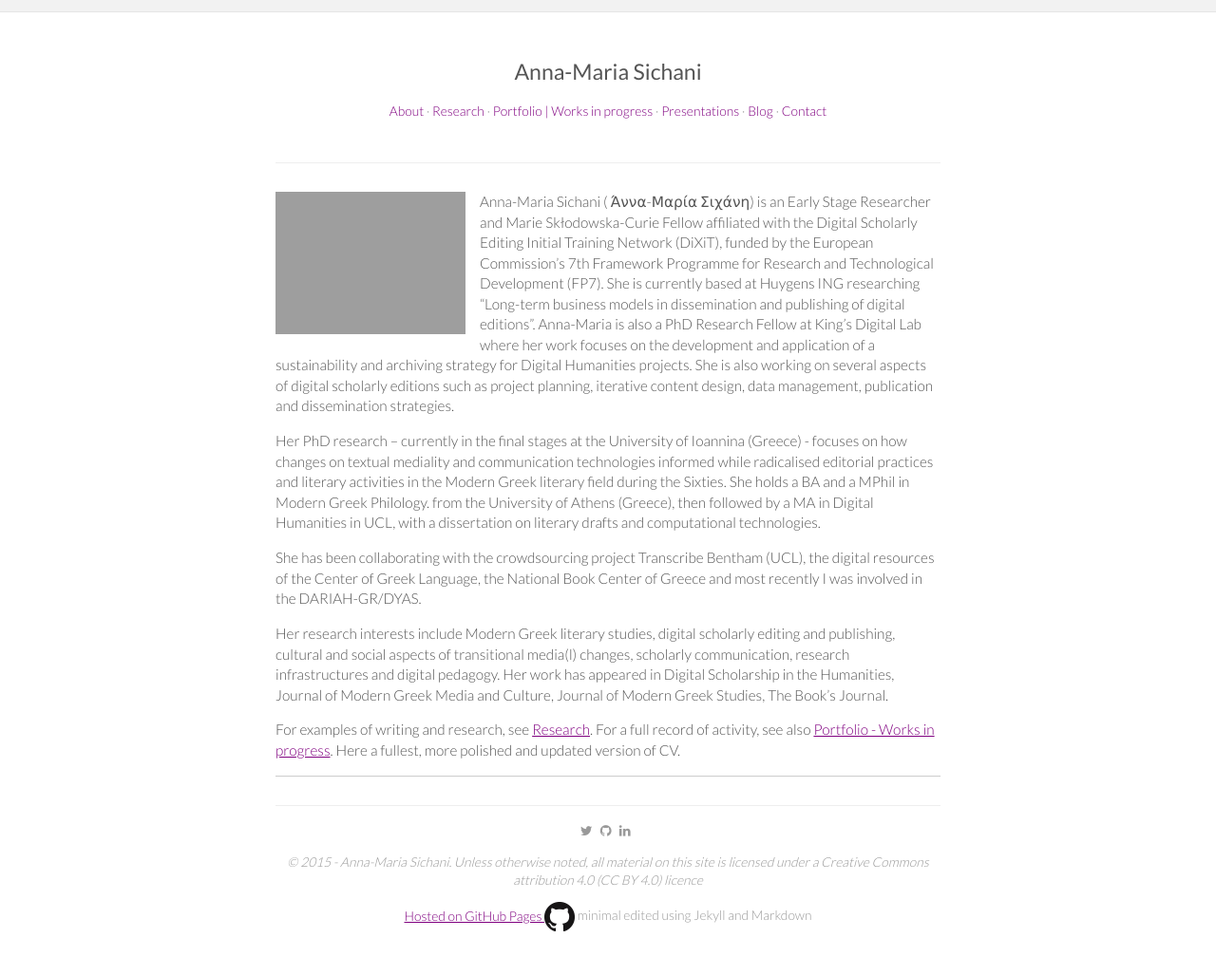
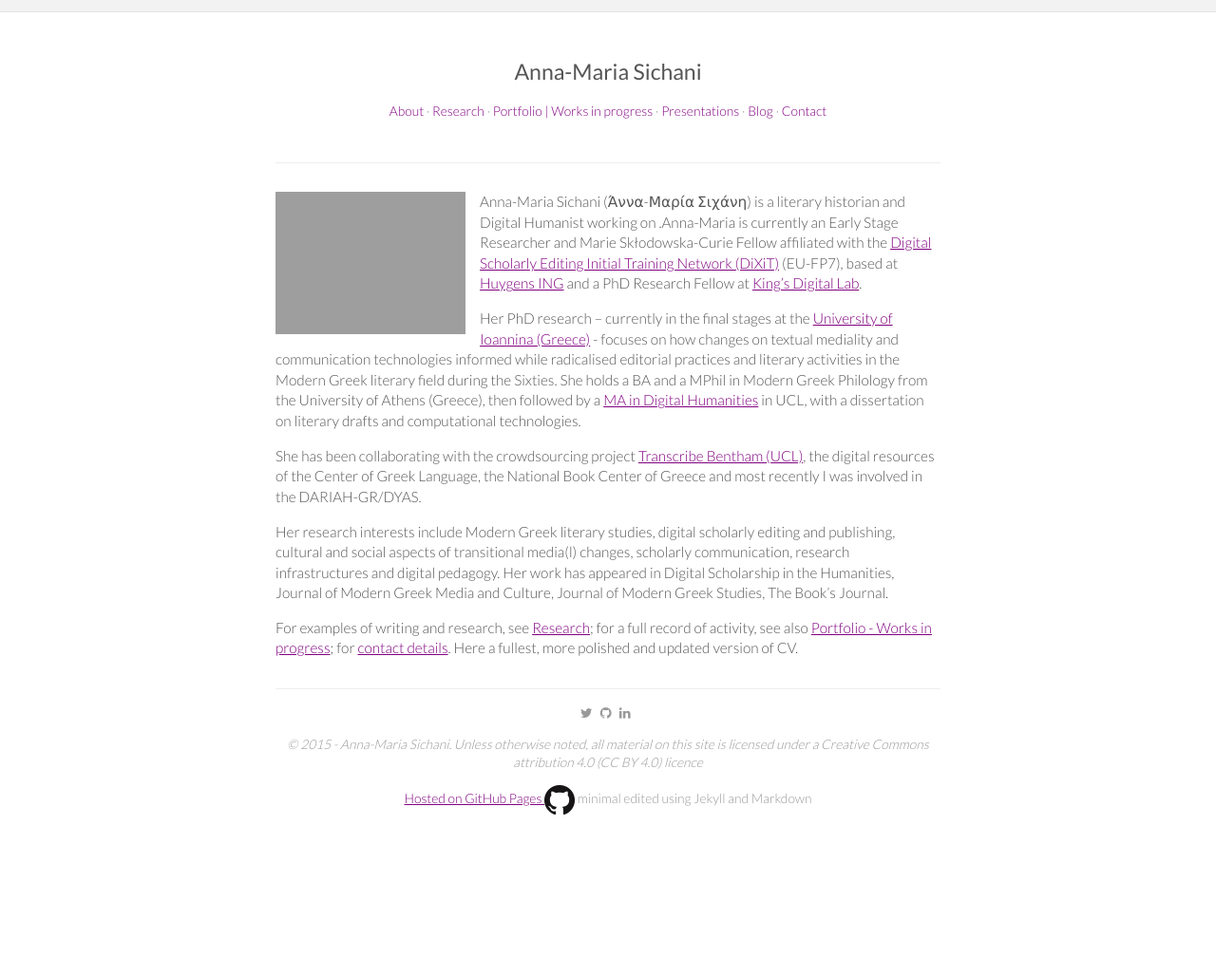
Before and after one commit to amsichani/amsichani.github.io, a Jekyll site: the page built from index.md, in a window 1280 px wide. Shown: the whole page at 95% size. Built offline with Jekyll 4.4.1, drawn with Linux system fonts in a browser that asks for light colours; nearby versions of some CDN libraries; after the commit the page ends 903 px from its top, so only the background shows below that.

Commit message:
Update index.md

```diff
--- a/index.md
+++ b/index.md
@@ -6,14 +6,12 @@ redirect_from: /about.html
 <figure>
 	<img src="{{site.url}}/images/anna-maria 07.jpg" width="200px" style="float: left; margin-right: 15px; margin-bottom: 15px;" />
 </figure>
-Anna-Maria Sichani  ( Άννα-Μαρία Σιχάνη) is an Early Stage Researcher and Marie Skłodowska-Curie Fellow affiliated with the Digital Scholarly Editing Initial Training Network (DiXiT), funded by the European Commission’s 7th Framework Programme for Research and Technological Development (FP7). She is currently based at Huygens ING researching “Long-term business models in dissemination and publishing of digital editions”. Anna-Maria is also a PhD Research Fellow at King's Digital Lab  where her work focuses on the development and application of a sustainability and archiving strategy for Digital Humanities projects. She is also working on several aspects of digital scholarly editions such as project planning, iterative content design, data management, publication and dissemination strategies.
+Anna-Maria Sichani (Άννα-Μαρία Σιχάνη) is a literary historian and Digital Humanist working on .Anna-Maria is currently an Early Stage Researcher and Marie Skłodowska-Curie Fellow affiliated with the <a href="">Digital Scholarly Editing Initial Training Network (DiXiT)</a> (EU-FP7), based at <a href="https://www.huygens.knaw.nl">Huygens ING</a> and a PhD Research Fellow at <a href="https://www.kdl.kcl.ac.uk">King's Digital Lab</a>.
 
-Her PhD research – currently in the final stages at the University of Ioannina (Greece) - focuses on how changes on textual mediality and communication technologies informed while radicalised editorial practices and literary activities in the Modern Greek literary field during the Sixties. She holds a BA and a MPhil in Modern Greek Philology. from the University of Athens (Greece), then followed by a MA in Digital Humanities in UCL, with a dissertation on literary drafts and computational technologies.
+Her PhD research – currently in the final stages at the <a href="http://www.uoi.gr">University of Ioannina (Greece)</a> - focuses on how changes on textual mediality and communication technologies informed while radicalised editorial practices and literary activities in the Modern Greek literary field during the Sixties. She holds a BA and a MPhil in Modern Greek Philology from the University of Athens (Greece), then followed by a <a href="http://www.ucl.ac.uk/dh/">MA in Digital Humanities</a> in UCL, with a dissertation on literary drafts and computational technologies.
 
-She has been collaborating with the crowdsourcing project Transcribe Bentham (UCL), the digital resources of the Center of Greek Language, the National Book Center of Greece and most recently I was involved in the DARIAH-GR/DYAS.
+She has been collaborating with the crowdsourcing project <a href="http://www.transcribe-bentham.da.ulcc.ac.uk">Transcribe Bentham (UCL)</a>, the digital resources of the Center of Greek Language, the National Book Center of Greece and most recently I was involved in the DARIAH-GR/DYAS.
 
 Her research interests include Modern Greek literary studies, digital scholarly editing and publishing, cultural and social aspects of transitional media(l) changes, scholarly communication, research infrastructures and digital pedagogy. Her work has appeared in Digital Scholarship in the Humanities, Journal of Modern Greek Media and Culture, Journal of Modern Greek Studies, The Book's Journal.
 
-For examples of writing and research, see [Research](research). For a full record of activity, see also [Portfolio - Works in progress](portfolio). Here a fullest, more polished and updated version of CV.
-
----
+For examples of writing and research, see [Research](research); for a full record of activity, see also [Portfolio - Works in progress](portfolio); for [contact details](contact). Here a fullest, more polished and updated version of CV.
```
